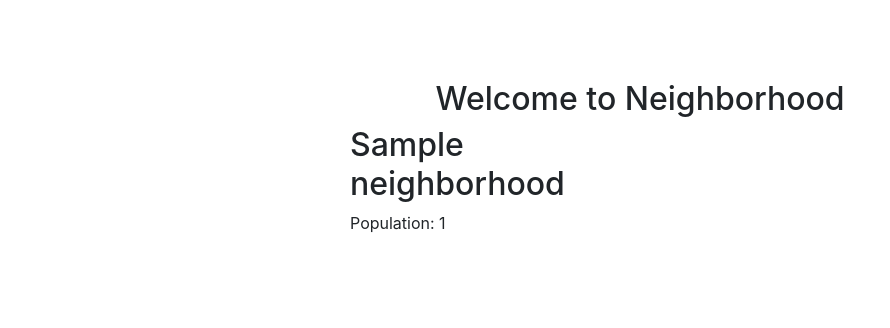
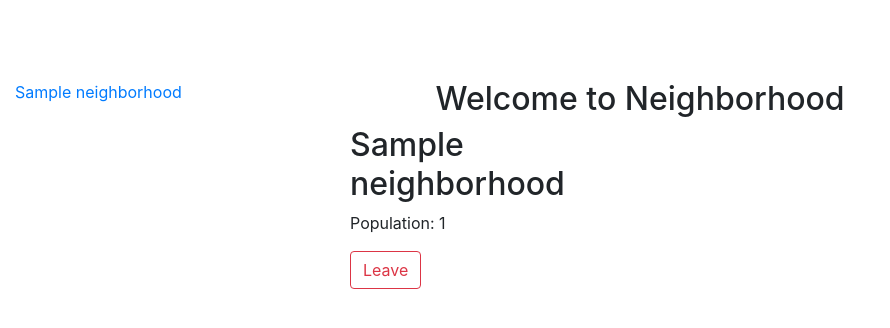
Before and after one commit to ngetichnicholas/Neighborhood, a Django app: page / in a window 1280 px wide. Shown: the part 56-384 px from the top of the page, without its empty margins (0-890 px from the left). Run offline with Django 3.2, Linux system fonts and the light colour scheme; a user stored in the database is signed in; tables that the repository leaves empty hold one stand-in row (values such as "Sample post"); some libraries are stand-ins or nearby versions; some web fonts are replaced.

Commit message:
Update post form and template

```diff
--- a/neighbor_app/forms.py
+++ b/neighbor_app/forms.py
@@ -24,5 +24,6 @@ class CreateBusinessForm(forms.ModelForm):
     fields = ('name','description','email')
 
 class CreatePostForm(forms.ModelForm):
-  class Metta:
+  class Meta:
+    model = Post
     fields = ('title','post')
--- a/neighbor_app/templates/index.html
+++ b/neighbor_app/templates/index.html
@@ -3,7 +3,11 @@
 {% block content %}
 <div class="container-fluid">
   <div class="row">
-    <div class="col-md-3"></div>
+    <div class="col-md-3">
+      {% if request.user.profile.neighborhood %}
+      <a href="{% url 'neighborhood' user.profile.neighborhood.id %}">{{user.profile.neighborhood.name}}</a>
+      {% endif %}
+    </div>
     <div class="col-md-6">
       <h2 class="text-center">Welcome to Neighborhood</h2>
       {% if neighborhoods %}
@@ -11,10 +15,15 @@
       <div class="col-md-4">
         <h2>{{neighborhood.name}}</h2>
         <p>Population: {{neighborhood.population}}</p>
+        {% if request.user.profile.neighborhood == neighborhood %}
+        <a href="{% url 'leave_neighborhood' neighborhood.id %}" class="btn btn-outline-danger">Leave</a>
+        {% elif not request.user.profile.neighborhood %}
+        <a href="{% url 'choose_neighborhood' neighborhood.id %}" class="btn btn-primary">Move in</a>
+        {% endif %}
       </div>
       {% endfor %}
       {% endif %}
-    <div class="col-md-3"></div>
+      <div class="col-md-3"></div>
+    </div>
   </div>
-</div>
-{% endblock %}
+  {% endblock %}
--- a/neighbor_app/templates/neighborhood.html
+++ b/neighbor_app/templates/neighborhood.html
@@ -2,10 +2,11 @@
 {% load bootstrap4 %}
 {% block content %}
 <div class="container-fluid">
-  <a class="nav-item nav-link" href="{% url 'create_business' %}">Create Business</a>
-  <a class="nav-item nav-link" href="{% url 'create_post' %}">Create Post</a>
+  <a class="nav-item nav-link" href="{% url 'create_business' neighborhood.id %}"><button class="btn btn-primary">Create Business</button></a>
+  <a class="nav-item nav-link" href="{% url 'create_post' neighborhood.id %}"><button class="btn btn-primary">Create Post</button></a>
   <div class="row">
     <div class="col-md-3">
+      <h2 class="text-center">Businesses</h2>
       {% if business %}
       {% for business in business %}
       <div class="col-md-4">
--- a/neighbor_app/urls.py
+++ b/neighbor_app/urls.py
@@ -15,9 +15,12 @@ urlpatterns = [
   path('accounts/login/',app_views.login,name='login'),
   path('logout/',auth_views.LogoutView.as_view(template_name = 'registration/logout.html'),name='logout'),
   path('search',app_views.search,name='search'),
+  path('neighborhood/<int:neighborhood_id>/',app_views.neighborhood,name='neighborhood'),
   path('create_neighborhood',app_views.create_neighborhood,name='create_neighborhood'),
-  path('create_business',app_views.create_business,name='create_business'),
-  path('choose_neigborhood/<int:neighborhood_id>/',app_views.choose_neigborhood,name='choose_neighborhood'),
-  path('leave_neigborhood/<int:neighborhood_id>/',app_views.leave_neigborhood,name='leave_neighborhood')
+  path('create_business/<int:neighborhood_id>/',app_views.create_business,name='create_business'),
+  path('choose_neighborhood/<int:neighborhood_id>/',app_views.choose_neighborhood,name='choose_neighborhood'),
+  path('leave_neighborhood/<int:neighborhood_id>/',app_views.leave_neighborhood,name='leave_neighborhood'),
+  path('create_post/<int:neighborhood_id>/',app_views.create_post,name='create_post'),
+
 
 ]
--- a/neighbor_app/views.py
+++ b/neighbor_app/views.py
@@ -122,7 +122,7 @@ def create_neighborhood(request):
     add_neighborhood_form = CreateNeighborHoodForm()
   return render(request, 'create_neighborhood.html', {'add_neighborhood_form': add_neighborhood_form})
 
-def choose_neigborhood(request, neighborhood_id):
+def choose_neighborhood(request, neighborhood_id):
   neighborhood = get_object_or_404(NeighborHood, id=neighborhood_id)
   request.user.profile.neighborhood = neighborhood
   request.user.profile.save()
@@ -130,10 +130,10 @@ def choose_neigborhood(request, neighborhood_id):
 
 def get_neighborhood_users(request, neighborhood_id):
   neighborhood = NeighborHood.objects.get(id=neighborhood_id)
-  users = Profile.objects.filter(neighbourhood=neighborhood)
+  users = Profile.objects.filter(neighborhood=neighborhood)
   return render(request, 'neighborhood_users.html', {'users': users})
 
-def leave_neigborhood(request, neighborhood_id):
+def leave_neighborhood(request, neighborhood_id):
   neighborhood = get_object_or_404(NeighborHood, id=neighborhood_id)
   request.user.profile.neighborhood = None
   request.user.profile.save()
@@ -141,12 +141,12 @@ def leave_neigborhood(request, neighborhood_id):
 
 @login_required
 def create_business(request,neighborhood_id):
-  neigborhood = NeighborHood.objects.get(id=neighborhood_id)
+  neighborhood = NeighborHood.objects.get(id=neighborhood_id)
   if request.method == 'POST':
     add_business_form = CreateBusinessForm(request.POST, request.FILES)
     if add_business_form.is_valid():
       business = add_business_form.save(commit=False)
-      business.neighborhood =neigborhood
+      business.neighborhood =neighborhood
       business.user = request.user
       business.save()
       return redirect('home')
@@ -165,12 +165,12 @@ def create_post(request, neighborhood_id):
       post.save()
       return redirect('neighborhood', neighborhood.id)
   else:
-    form = CreatePostForm()
-  return render(request, 'create_post.html', {'add_post_form': add_post_form})
+    add_post_form = CreatePostForm()
+  return render(request, 'create_post.html', {'add_post_form': add_post_form,'neighborhood':neighborhood})
 
 def neighborhood(request, neighborhood_id):
   neighborhood = NeighborHood.objects.get(id=neighborhood_id)
-  business = Business.objects.filter(neighbourhood=neighborhood)
+  business = Business.objects.filter(neighborhood=neighborhood)
   posts = Post.objects.filter(neighborhood=neighborhood)
 
   return render(request, 'neighborhood.html', {'neighborhood':neighborhood,'business':business,'posts':posts})
```
Also changed, not shown: neighbor_app/templates/create_post.html (+19 -1 lines).
